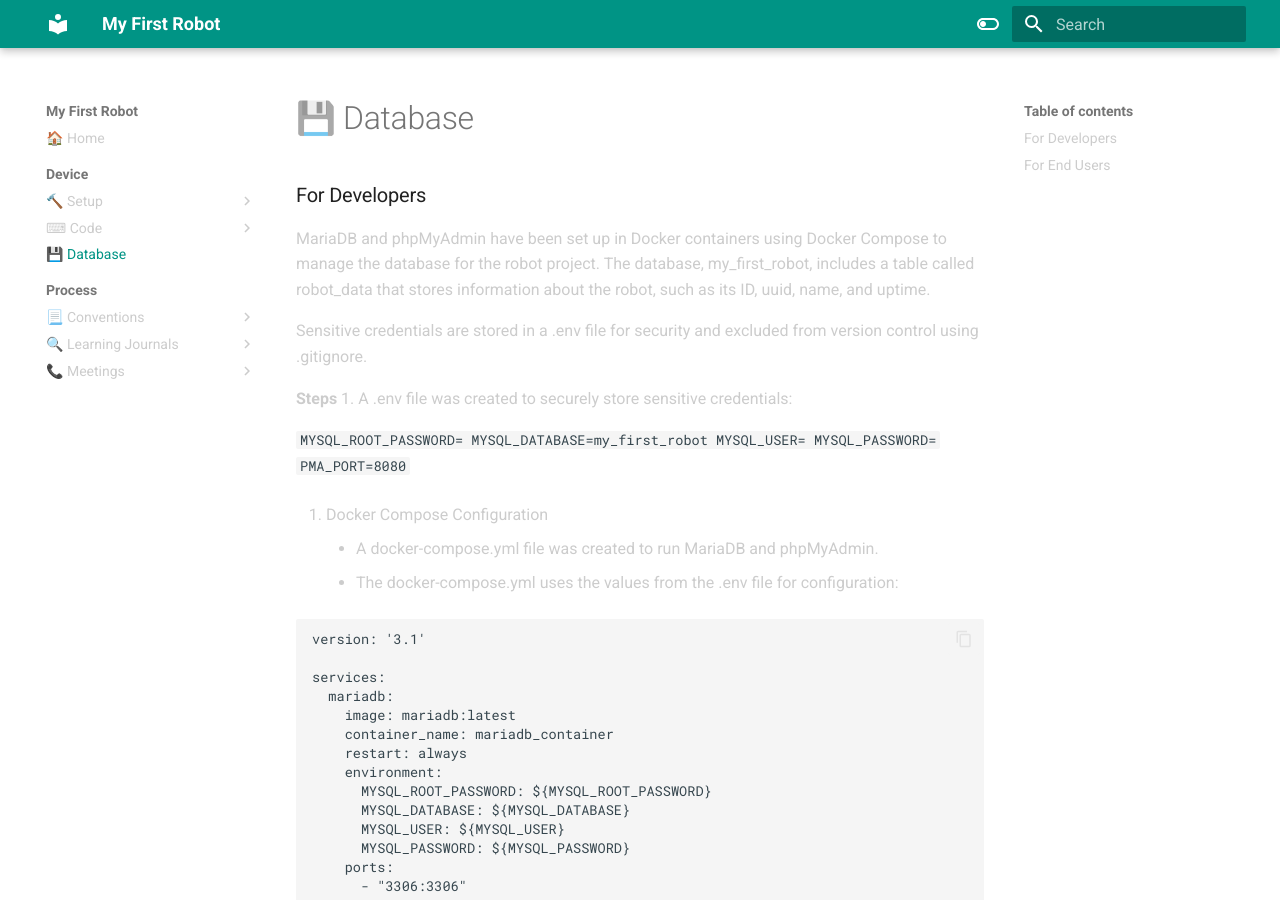
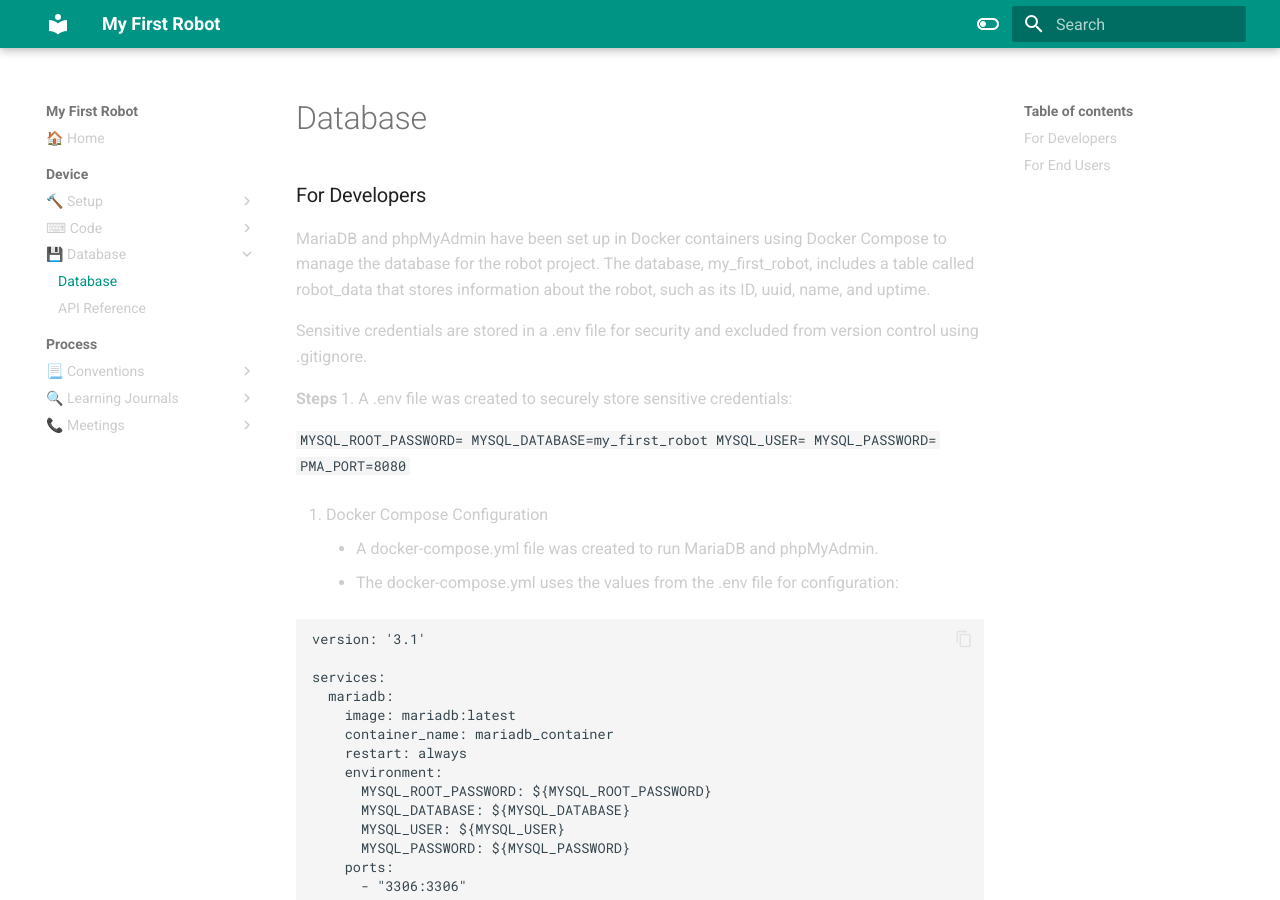
Before and after one commit to VioletHarmon2002/MyFirstRobot, an MkDocs documentation site: the page built from docs/Device/Database/database.md, in a window 1280 px wide and 900 px high. Built offline with MkDocs 1.6.1 and Material for MkDocs 9.7.7, drawn with Linux system fonts in a browser that asks for light colours.

Commit message:
Added API Reference page

```diff
--- a/mkdocs.yml
+++ b/mkdocs.yml
@@ -31,7 +31,9 @@
       - ZeroTier: Device/Setup/zerotier.md
     - ⌨ Code:
       - Movement: Device/Code/movement.md
-    - 💾 Database: Device/database.md
+    - 💾 Database:
+      - Database: Device/Database/database.md
+      - API Reference: Device/Database/reference.md
 
   - Process:
     - 📃 Conventions:
```
Also changed, not shown: docs/Device/Database/database.md (renamed from docs/Device/database.md), docs/Device/Database/reference.md (added).
